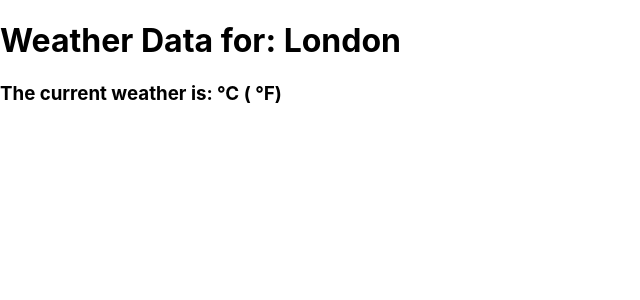
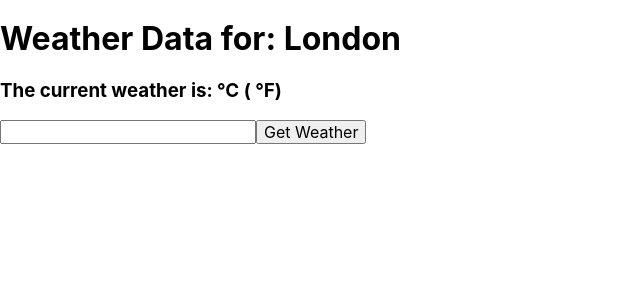
Before and after one commit to jvdsouza/weather-app, a React (Create React App) app: page / in a window 1280 px wide. Shown: the top 300 px of the page, without its empty margins (0-640 px from the left). Built offline with nearby package versions, Linux system fonts and the light colour scheme; no server answers.

Commit message:
added search capability

```diff
--- a/src/App.js
+++ /dev/null
@@ -1,46 +0,0 @@
-import React, { Component } from 'react';
-import Card from './components/Card/Card';
-import './App.css';
-
-const appID="c3860854e4b445d4a7d20312191901";
-//API key obtained from https://www.apixu.com/
-//free api key
-class App extends Component {
-  constructor() {
-    super();
-    this.state = {
-      Location: "London",
-      WeatherDataC: "",
-      WeatherDataF: "",
-      input: ""
-    }
-  }
-
-  componentDidMount() { //fetch the weather api
-    fetch(`https://api.apixu.com/v1/current.json?key=${appID}&q=${this.state.Location}`)
-      .then(response => {
-        //return response.json();
-        return response.json();
-      })
-      .then(data => {
-        this.setState({
-          WeatherDataC: data.current.temp_c,
-          WeatherDataF: data.current.temp_f
-        })
-      })
-      .catch(err => console.log(err))
-  }
-
-
-  render() {
-    return (
-      <Card
-        weatherCelc={this.state.WeatherDataC}
-        weatherFar={this.state.WeatherDataF}
-        location={this.state.Location}
-      />
-    );
-  }
-}
-
-export default App;
--- a/src/components/Card/Card.js
+++ b/src/components/Card/Card.js
@@ -2,7 +2,7 @@ import React from 'react';
 
 const Card = ({weatherCelc, weatherFar, location}) => {
     return(
-      <div className=''>
+      <div>
         <h1>Weather Data for: {location}</h1>
         <h3>The current weather is: {weatherCelc} &#8451; ({weatherFar} &#8457;)</h3>
       </div>
--- /dev/null
+++ b/src/components/Search/Search.js
@@ -0,0 +1,12 @@
+import React from 'react';
+
+const Search = ({onInputChange, onButtonSubmit}) => {
+  return(
+    <div>
+      <input type='text' onChange={onInputChange} />
+      <button onClick={onButtonSubmit}>Get Weather</button>
+    </div>
+  );
+}
+
+export default Search;
--- /dev/null
+++ b/src/containers/App.js
@@ -0,0 +1,68 @@
+import React, { Component } from 'react';
+import Card from '../components/Card/Card';
+import Search from '../components/Search/Search';
+import './App.css';
+
+const appID="c3860854e4b445d4a7d20312191901";
+//API key obtained from https://www.apixu.com/
+//free api key
+
+const initialState = {
+  input: "",
+  location: "London",
+  weatherDataC: "",
+  weatherDataF: "",
+}
+class App extends Component {
+  constructor() {
+    super();
+    this.state =  initialState;
+  }
+
+  onInputChange = (event) => {
+    // console.log("before typing " ,this.state.location);
+    this.setState({
+      input: event.target.value
+    });
+    console.log("after typing ", this.state.input);
+  }
+
+  onButtonSubmit = (event) => {
+    // console.log("before", this.state.location);
+    this.setState({
+      location: this.state.input
+    })
+    console.log("after typing ", this.state.input);
+    console.log("after submission", this.state.location);
+
+    //fetch the weather api
+    fetch(`https://api.apixu.com/v1/current.json?key=${appID}&q=${this.state.location}`)
+      .then(response => {
+        console.log(response)
+        return response.json();
+      })
+      .then(data => {
+        this.setState({
+          weatherDataC: data.current.temp_c,
+          weatherDataF: data.current.temp_f
+        })
+      })
+      .catch(err => console.log(err))
+  }
+
+
+  render() {
+    return (
+      <div>
+        <Card
+          weatherCelc={this.state.weatherDataC}
+          weatherFar={this.state.weatherDataF}
+          location={this.state.location}
+        />
+        <Search onInputChange={this.onInputChange} onButtonSubmit={this.onButtonSubmit}/>
+      </div>
+    );
+  }
+}
+
+export default App;
--- a/src/index.js
+++ b/src/index.js
@@ -1,8 +1,9 @@
 import React from 'react';
 import ReactDOM from 'react-dom';
 import './index.css';
-import App from './App';
+import App from './containers/App';
 import * as serviceWorker from './serviceWorker';
+import 'tachyons';
 
 ReactDOM.render(<App />, document.getElementById('root'));
 
```
Also changed, not shown: src/containers/App.css (renamed from src/App.css), src/containers/Search/Search.js (deleted), 2 other files (tests, documents, lock files or other folders).
